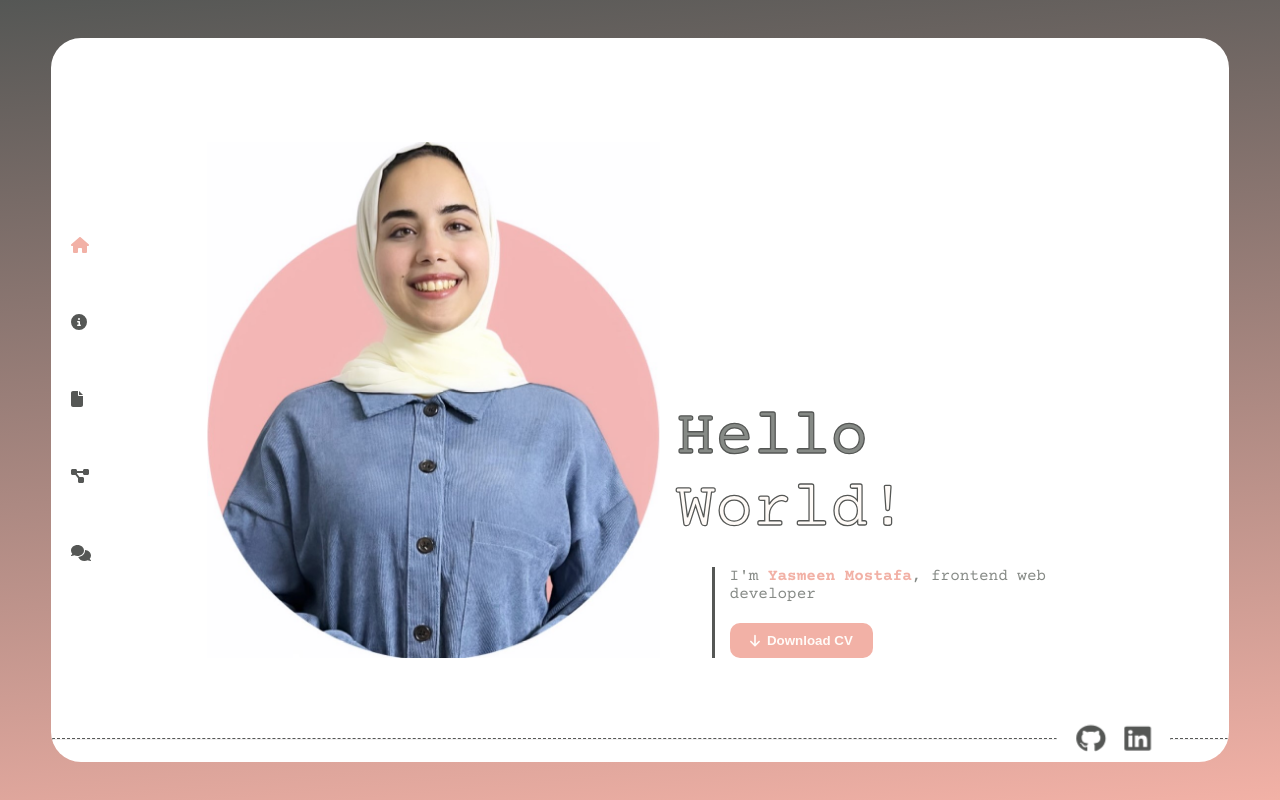
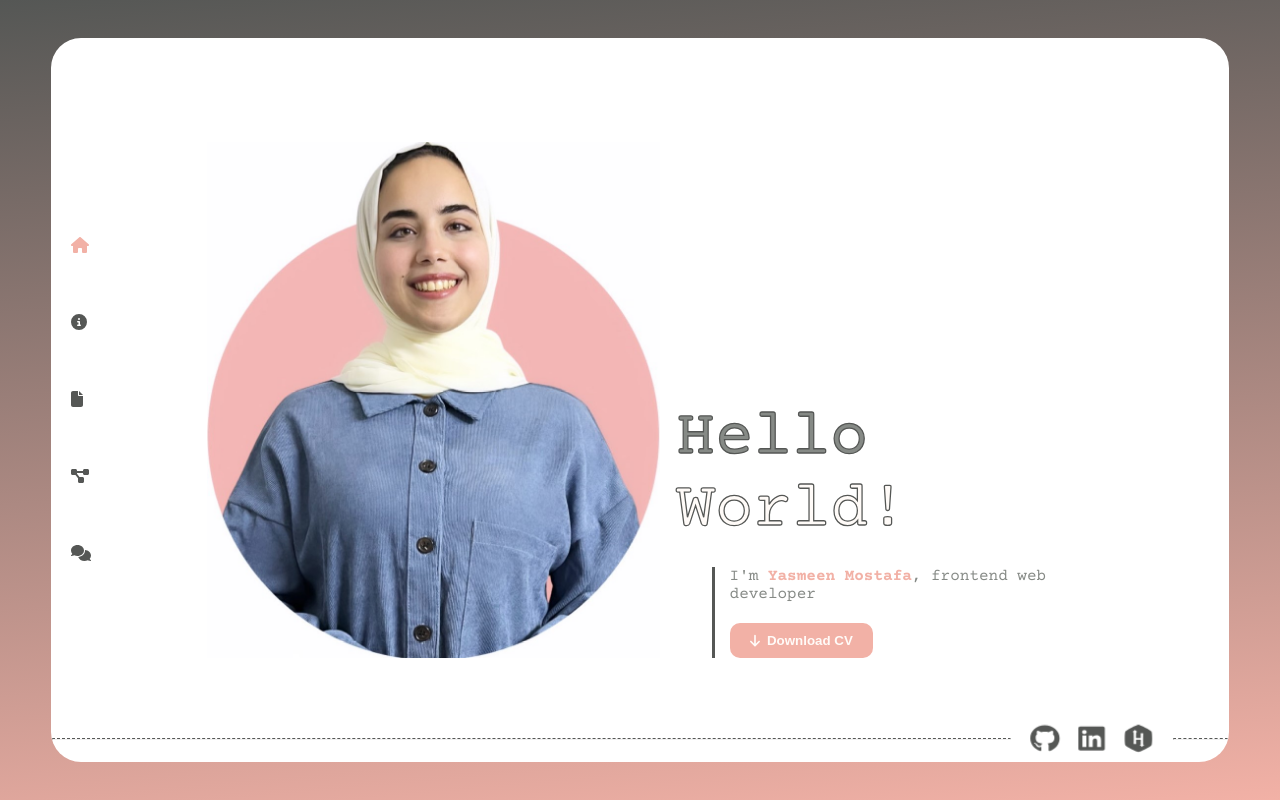
Before and after one commit to Yasmeen-Mostafa/Portfolio, a React (Create React App) app: page / in a window 1280 px wide. Built offline with nearby package versions, Linux system fonts and the light colour scheme.

Commit message:
Added HackerRank icon

```diff
--- a/public/index.html
+++ b/public/index.html
@@ -2,7 +2,10 @@
 <html lang="en">
   <head>
     <meta charset="utf-8" />
-    <meta name="viewport" content="width=device-width, initial-scale=1" />
+    <meta
+      name="viewport"
+      content="width=device-width, initial-scale=1.0,maximum-scale=1.0,user-scalable=no,shrink-to-fit=no"
+    />
     <meta name="theme-color" content="#000000" />
     <meta
       name="description"
--- a/src/pages/ContactMe/Components/ContactForm/ContactForm.js
+++ b/src/pages/ContactMe/Components/ContactForm/ContactForm.js
@@ -44,7 +44,6 @@ const ContactForm = ({ setResult }) => {
 
         <form className="form" onSubmit={handleSubmit(onSubmit)}>
           <ContactInput
-            autoFocus={true}
             type="text"
             placeholder="e.g: John Smith"
             label="Full Name"
--- a/src/pages/ContactMe/Components/ContactInput/ContactInput.js
+++ b/src/pages/ContactMe/Components/ContactInput/ContactInput.js
@@ -12,7 +12,6 @@ const ContactInput = ({ label, placeholder, type, validations, register }) => {
     <>
       <label>{label}</label>
       <input
-        autoFocus={label === "Full Name" ? true : false}
         placeholder={placeholder}
         type={type}
         {...register(label, validations)}
--- a/src/shared/components/Footer/Footer.js
+++ b/src/shared/components/Footer/Footer.js
@@ -1,16 +1,29 @@
 import "./Footer.scss";
 import { FontAwesomeIcon } from "@fortawesome/react-fontawesome";
-import { faGithub, faLinkedin } from "@fortawesome/free-brands-svg-icons";
+import {
+  faGithub,
+  faLinkedin,
+  faHackerrank,
+} from "@fortawesome/free-brands-svg-icons";
 const Footer = () => {
   return (
     <footer>
       <hr className="left-line" />
       <div>
-        <a href="https://github.com/Yasmeen-Mostafa">
+        <a href="https://github.com/Yasmeen-Mostafa" title="Github">
           <FontAwesomeIcon icon={faGithub} className="icon" bounce />
         </a>
-        <a href="https://www.linkedin.com/in/yasmeen-mustafa-a0b909205/">
+        <a
+          href="https://www.linkedin.com/in/yasmeen-mustafa-a0b909205/"
+          title="Linked-In"
+        >
           <FontAwesomeIcon icon={faLinkedin} className="icon" bounce />
+        </a>
+        <a
+          href="https://www.hackerrank.com/yasmeen_mostafa2"
+          title="HackerRank"
+        >
+          <FontAwesomeIcon icon={faHackerrank} className="icon" bounce />
         </a>
       </div>
       <hr className="right-line" />
```
